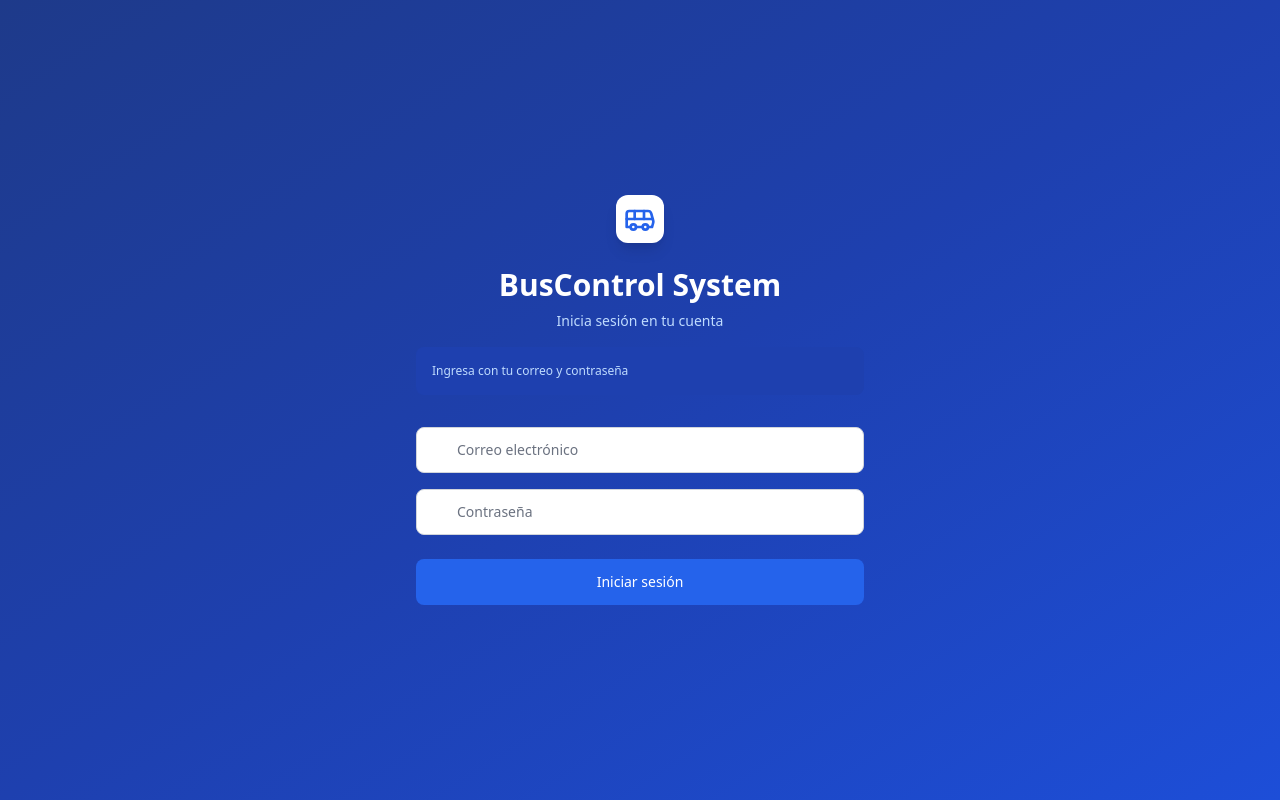
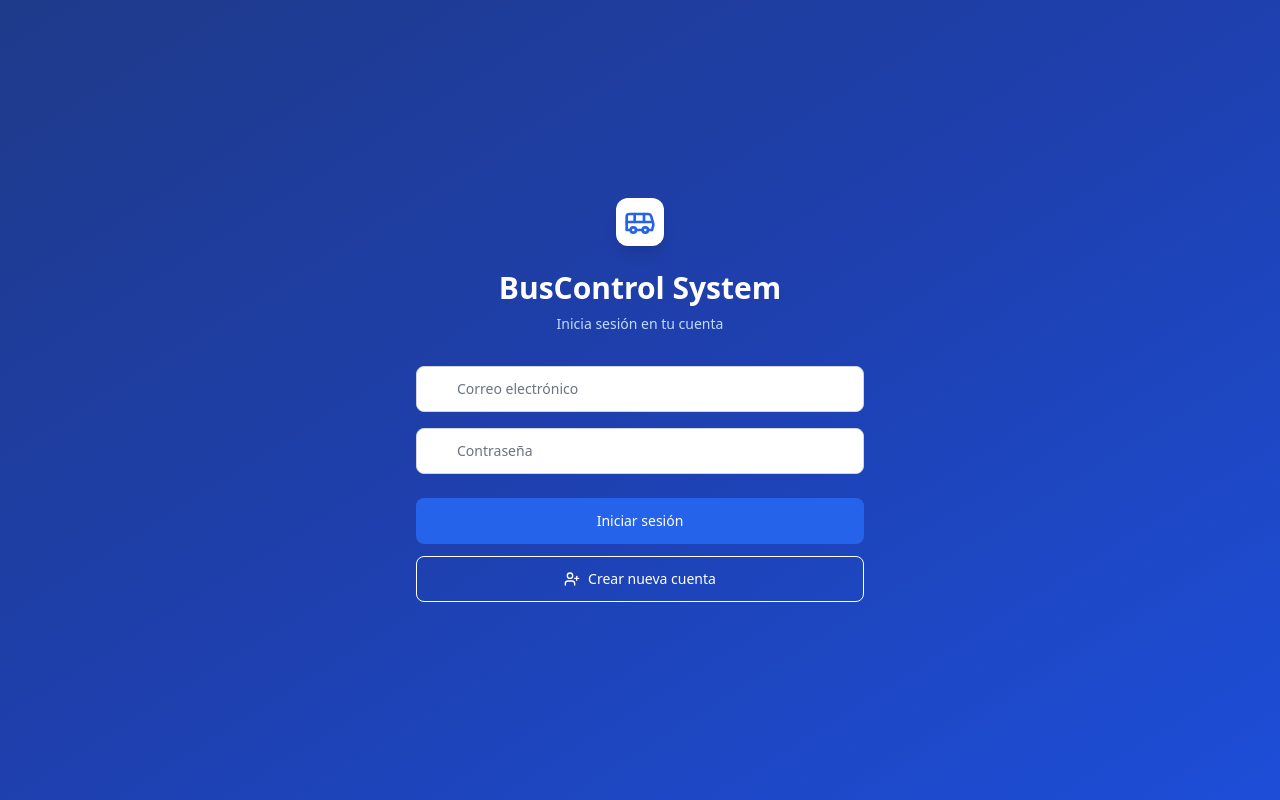
Before and after one commit to tempusaiagency/busescontrol, a React (Vite) app: page / in a window 1280 px wide. Built offline with nearby package versions, Linux system fonts and the light colour scheme; no server answers.

Commit message:
Updated Login.tsx

```diff
--- a/src/pages/Login.tsx
+++ b/src/pages/Login.tsx
@@ -1,26 +1,43 @@
 import React, { useState } from 'react';
-import { Bus, Lock, Mail, AlertCircle } from 'lucide-react';
+import { Bus, Lock, Mail, AlertCircle, UserPlus } from 'lucide-react';
 import { useAuth } from '../contexts/AuthContext';
+import { supabase } from '../lib/supabase';
 
 const Login: React.FC = () => {
   const [email, setEmail] = useState('');
   const [password, setPassword] = useState('');
   const [error, setError] = useState('');
+  const [success, setSuccess] = useState('');
   const [loading, setLoading] = useState(false);
+  const [isSignUp, setIsSignUp] = useState(false);
   const { login } = useAuth();
 
   const handleSubmit = async (e: React.FormEvent) => {
     e.preventDefault();
     setError('');
+    setSuccess('');
     setLoading(true);
 
     try {
-      const success = await login(email, password);
-      if (!success) {
-        setError('Credenciales incorrectas. Inténtalo de nuevo.');
+      if (isSignUp) {
+        const { data, error: signUpError } = await supabase.auth.signUp({
+          email,
+          password
+        });
+
+        if (signUpError) throw signUpError;
+
+        setSuccess('Cuenta creada exitosamente. Ahora puedes iniciar sesión.');
+        setIsSignUp(false);
+        setPassword('');
+      } else {
+        const success = await login(email, password);
+        if (!success) {
+          setError('Credenciales incorrectas. Inténtalo de nuevo.');
+        }
       }
-    } catch (err) {
-      setError('Error al iniciar sesión. Inténtalo de nuevo.');
+    } catch (err: any) {
+      setError(err.message || 'Error al procesar la solicitud. Inténtalo de nuevo.');
     } finally {
       setLoading(false);
     }
@@ -37,12 +54,8 @@ const Login: React.FC = () => {
             BusControl System
           </h2>
           <p className="mt-2 text-center text-sm text-blue-200">
-            Inicia sesión en tu cuenta
+            {isSignUp ? 'Crea tu cuenta' : 'Inicia sesión en tu cuenta'}
           </p>
-
-          <div className="mt-4 p-4 bg-blue-800 rounded-lg">
-            <p className="text-xs text-blue-200">Ingresa con tu correo y contraseña</p>
-          </div>
         </div>
 
         <form className="mt-8 space-y-6" onSubmit={handleSubmit}>
@@ -50,6 +63,13 @@ const Login: React.FC = () => {
             <div className="bg-red-50 border border-red-200 rounded-md p-4 flex items-center">
               <AlertCircle className="h-5 w-5 text-red-500 mr-2" />
               <span className="text-sm text-red-700">{error}</span>
+            </div>
+          )}
+
+          {success && (
+            <div className="bg-green-50 border border-green-200 rounded-md p-4 flex items-center">
+              <AlertCircle className="h-5 w-5 text-green-500 mr-2" />
+              <span className="text-sm text-green-700">{success}</span>
             </div>
           )}
 
@@ -99,13 +119,35 @@ const Login: React.FC = () => {
             </div>
           </div>
 
-          <div>
+          <div className="space-y-3">
             <button
               type="submit"
               disabled={loading}
               className="group relative w-full flex justify-center py-3 px-4 border border-transparent text-sm font-medium rounded-lg text-white bg-blue-600 hover:bg-blue-700 focus:outline-none focus:ring-2 focus:ring-offset-2 focus:ring-blue-500 disabled:opacity-50 disabled:cursor-not-allowed transition-colors duration-200"
             >
-              {loading ? 'Iniciando sesión...' : 'Iniciar sesión'}
+              {loading ? (isSignUp ? 'Creando cuenta...' : 'Iniciando sesión...') : (isSignUp ? 'Crear cuenta' : 'Iniciar sesión')}
+            </button>
+
+            <button
+              type="button"
+              onClick={() => {
+                setIsSignUp(!isSignUp);
+                setError('');
+                setSuccess('');
+              }}
+              className="w-full flex justify-center items-center gap-2 py-3 px-4 border border-white text-sm font-medium rounded-lg text-white hover:bg-white hover:text-blue-600 focus:outline-none focus:ring-2 focus:ring-offset-2 focus:ring-white transition-colors duration-200"
+            >
+              {isSignUp ? (
+                <>
+                  <Lock className="h-4 w-4" />
+                  Ya tengo cuenta
+                </>
+              ) : (
+                <>
+                  <UserPlus className="h-4 w-4" />
+                  Crear nueva cuenta
+                </>
+              )}
             </button>
           </div>
         </form>
```
